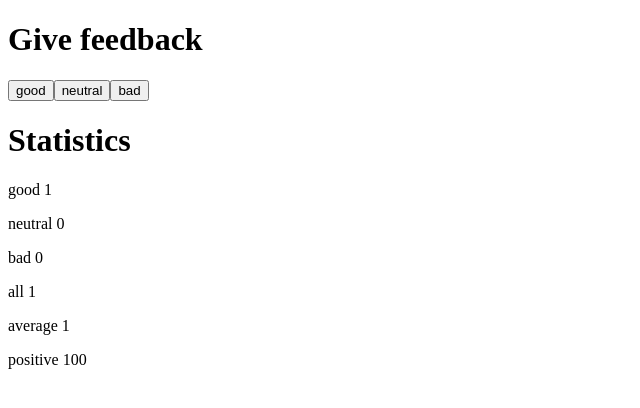
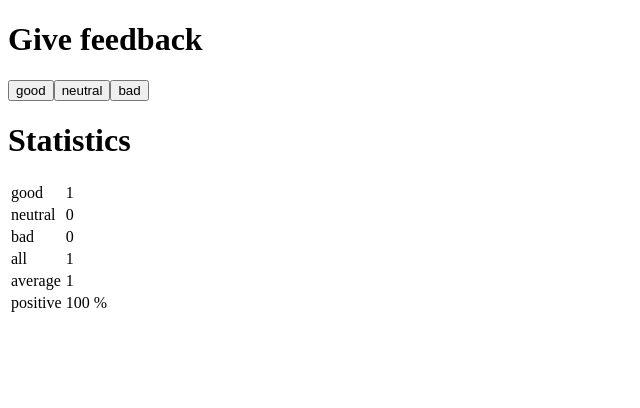
Before and after one commit to jarkkoa/FSO22, a React (Create React App) app in the folder part1/unicafe/: page / in a window 1280 px wide. Both pictures are taken after a click on the button "good". Shown: the top 408 px of the page, without its empty margins (0-640 px from the left). Built offline with nearby package versions, Linux system fonts and the light colour scheme.

Commit message:
Unicafe step 6 (1.11)

```diff
--- a/part1/unicafe/src/App.js
+++ b/part1/unicafe/src/App.js
@@ -4,7 +4,14 @@ const Button = (props) => {
   return <button onClick={props.action}>{props.text}</button>
 }
 
-const StatisticsLine = ({text, value}) => <p>{text} {value}</p>
+const StatisticsLine = ({ text, value, unit }) => {
+  return (
+    <tr>
+      <td>{text}</td>
+      <td>{value} {unit}</td>
+    </tr>
+  )
+}
 
 const Statistics = ({ good, neutral, bad, all, avg, pos }) => {
 
@@ -19,20 +26,23 @@ const Statistics = ({ good, neutral, bad, all, avg, pos }) => {
 
   else {
     return (
-
       <div>
-
         <h1>Statistics</h1>
 
-        <StatisticsLine text='good' value={good} />
-        <StatisticsLine text='neutral' value={neutral} />
-        <StatisticsLine text='bad' value={bad} />
-        <StatisticsLine text='all' value={all} />
-        <StatisticsLine text='average' value={avg} />
-        <StatisticsLine text='positive' value={pos * 100} />
+        <table>
 
+          <tbody>
+            <StatisticsLine text='good' value={good} />
+            <StatisticsLine text='neutral' value={neutral} />
+            <StatisticsLine text='bad' value={bad} />
+            <StatisticsLine text='all' value={all} />
+            <StatisticsLine text='average' value={avg} />
+            <StatisticsLine text='positive' value={pos * 100} unit={'%'} />
+
+          </tbody>
+
+        </table>
       </div>
-
     )
   }
 }
```
